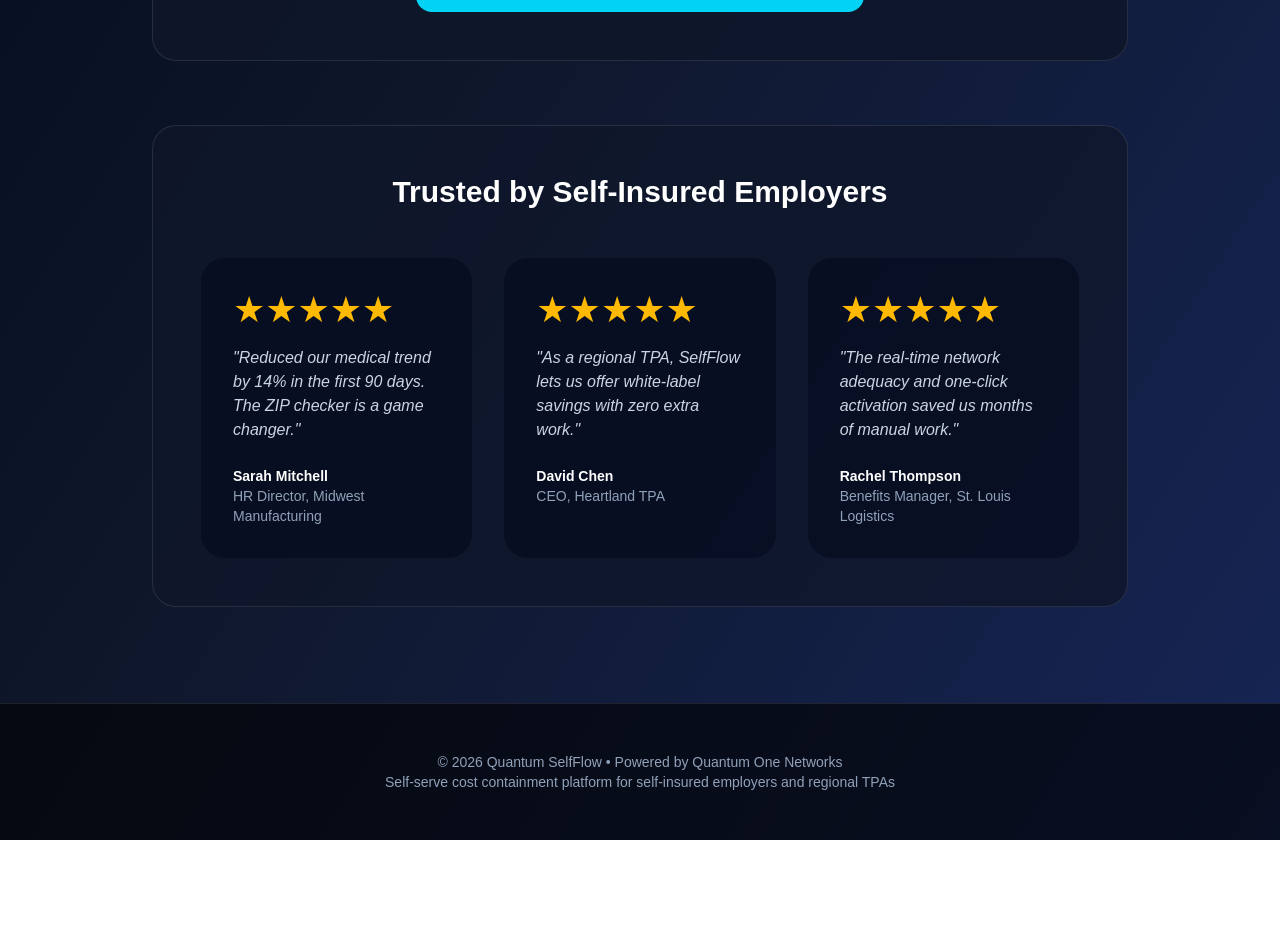
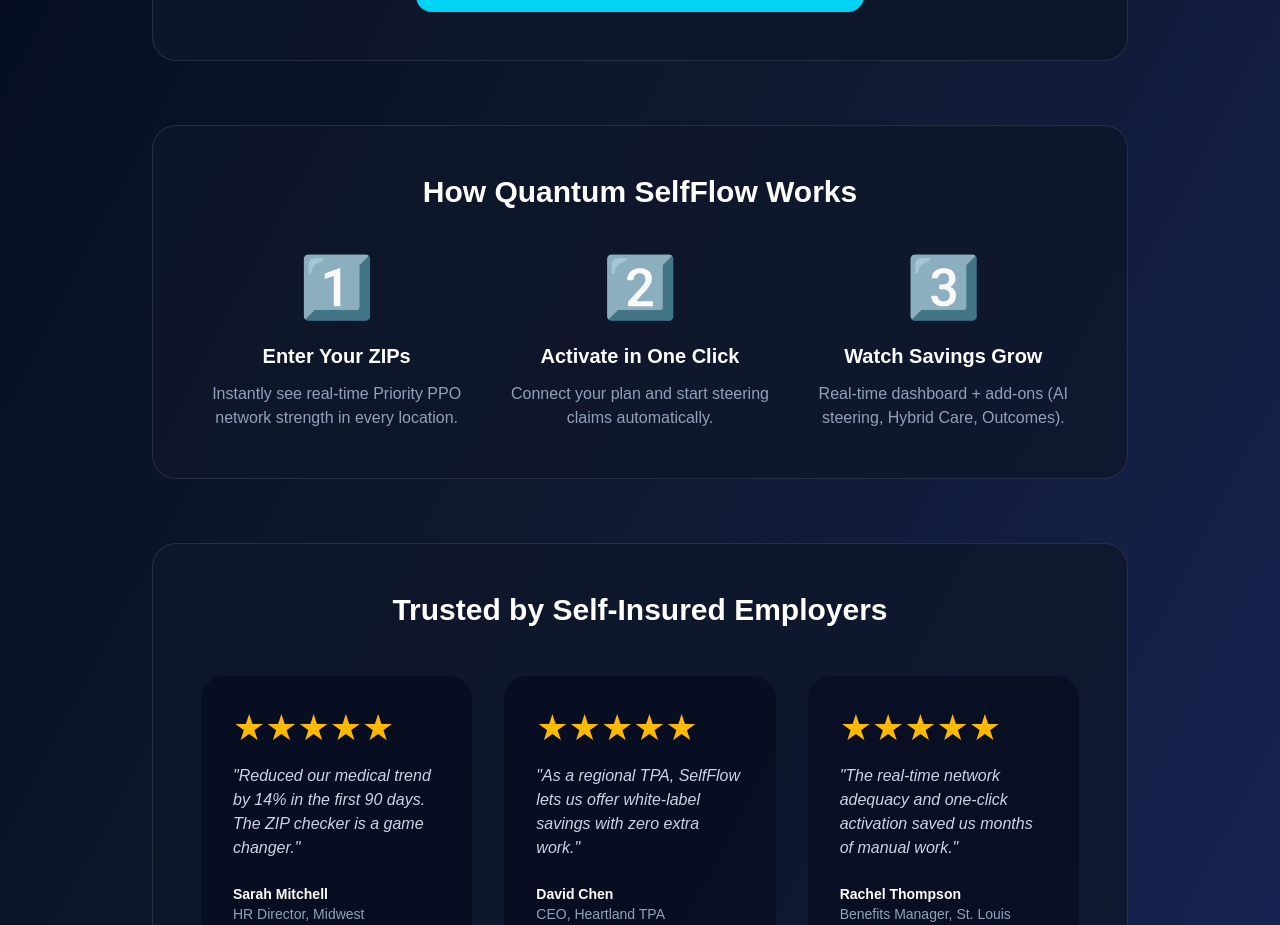
Before and after one commit to ryunstuart/quantum-selfflow, a Next.js app in the folder frontend/: page / in a window 1280 px wide. Shown: the part 1180-2105 px from the top of the page. Before the commit the page ends 2020 px from the top, so only its background shows below. Built offline with nearby package versions, Linux system fonts and the light colour scheme.

Commit message:
Full homepage with How It Works section

```diff
--- a/frontend/app/page.tsx
+++ b/frontend/app/page.tsx
@@ -231,6 +231,28 @@ export default function Home() {
           </div>
         </div>
 
+        {/* How It Works */}
+        <div className="bg-slate-900/80 border border-white/10 rounded-3xl p-8 md:p-12 mb-16">
+          <h2 className="text-3xl font-semibold text-center mb-12">How Quantum SelfFlow Works</h2>
+          <div className="grid md:grid-cols-3 gap-8">
+            <div className="text-center">
+              <div className="text-6xl mb-6">1️⃣</div>
+              <div className="font-semibold text-xl mb-3">Enter Your ZIPs</div>
+              <p className="text-slate-400">Instantly see real-time Priority PPO network strength in every location.</p>
+            </div>
+            <div className="text-center">
+              <div className="text-6xl mb-6">2️⃣</div>
+              <div className="font-semibold text-xl mb-3">Activate in One Click</div>
+              <p className="text-slate-400">Connect your plan and start steering claims automatically.</p>
+            </div>
+            <div className="text-center">
+              <div className="text-6xl mb-6">3️⃣</div>
+              <div className="font-semibold text-xl mb-3">Watch Savings Grow</div>
+              <p className="text-slate-400">Real-time dashboard + add-ons (AI steering, Hybrid Care, Outcomes).</p>
+            </div>
+          </div>
+        </div>
+
         {/* Testimonials */}
         <div className="bg-slate-900/80 border border-white/10 rounded-3xl p-8 md:p-12">
           <h2 className="text-3xl font-semibold text-center mb-12">Trusted by Self-Insured Employers</h2>
@@ -253,7 +275,7 @@ export default function Home() {
         </div>
       </div>
 
-      {/* Floating Generic Demo Button */}
+      {/* Floating Demo Button */}
       <button
         onClick={() => setShowDemoModal(true)}
         className="fixed bottom-8 right-8 bg-cyan-400 hover:bg-cyan-300 text-slate-950 font-semibold px-8 py-4 rounded-2xl shadow-2xl flex items-center gap-3 z-50 transition-all active:scale-95"
@@ -261,7 +283,7 @@ export default function Home() {
         📅 Schedule a Demo
       </button>
 
-      {/* Generic Demo Modal */}
+      {/* Demo Modal */}
       {showDemoModal && (
         <div className="fixed inset-0 bg-black/80 flex items-center justify-center z-[200] p-4">
           <div className="bg-slate-900 border border-white/10 rounded-3xl p-10 max-w-md w-full text-center">
```
